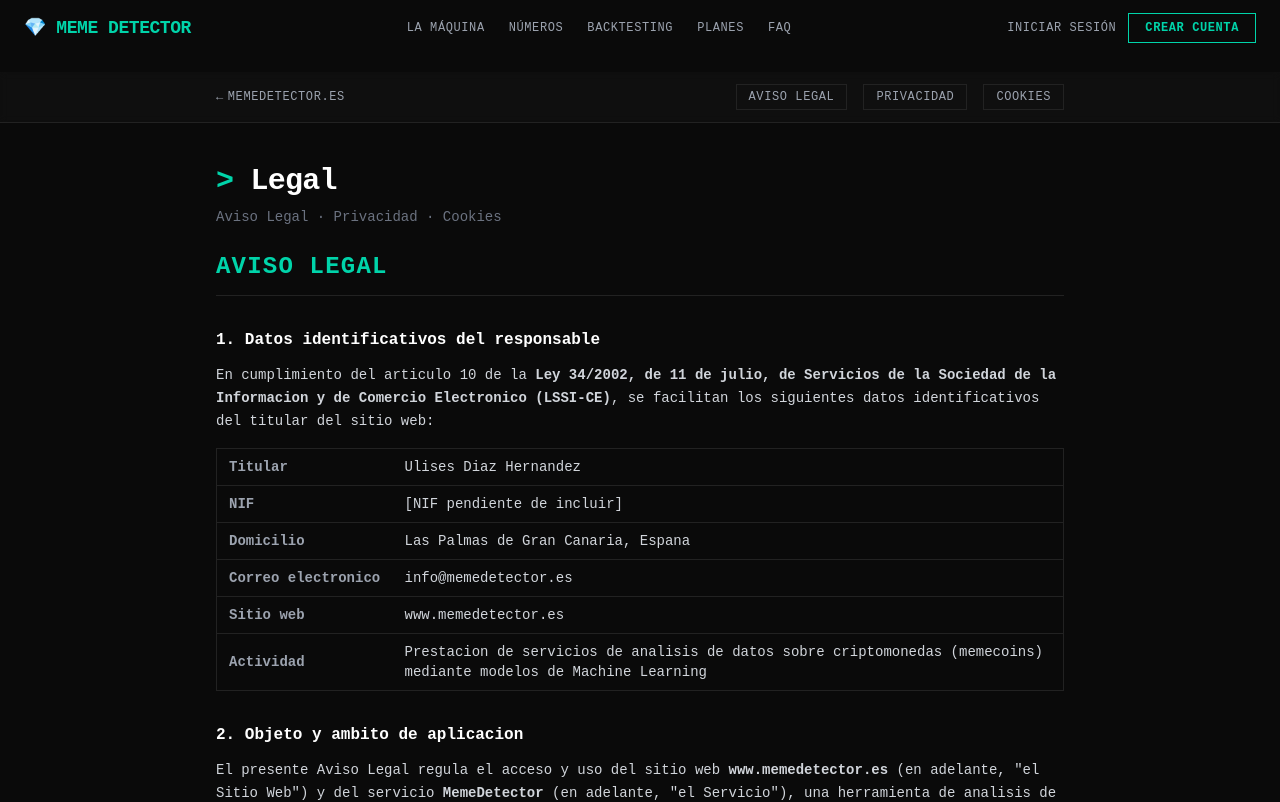
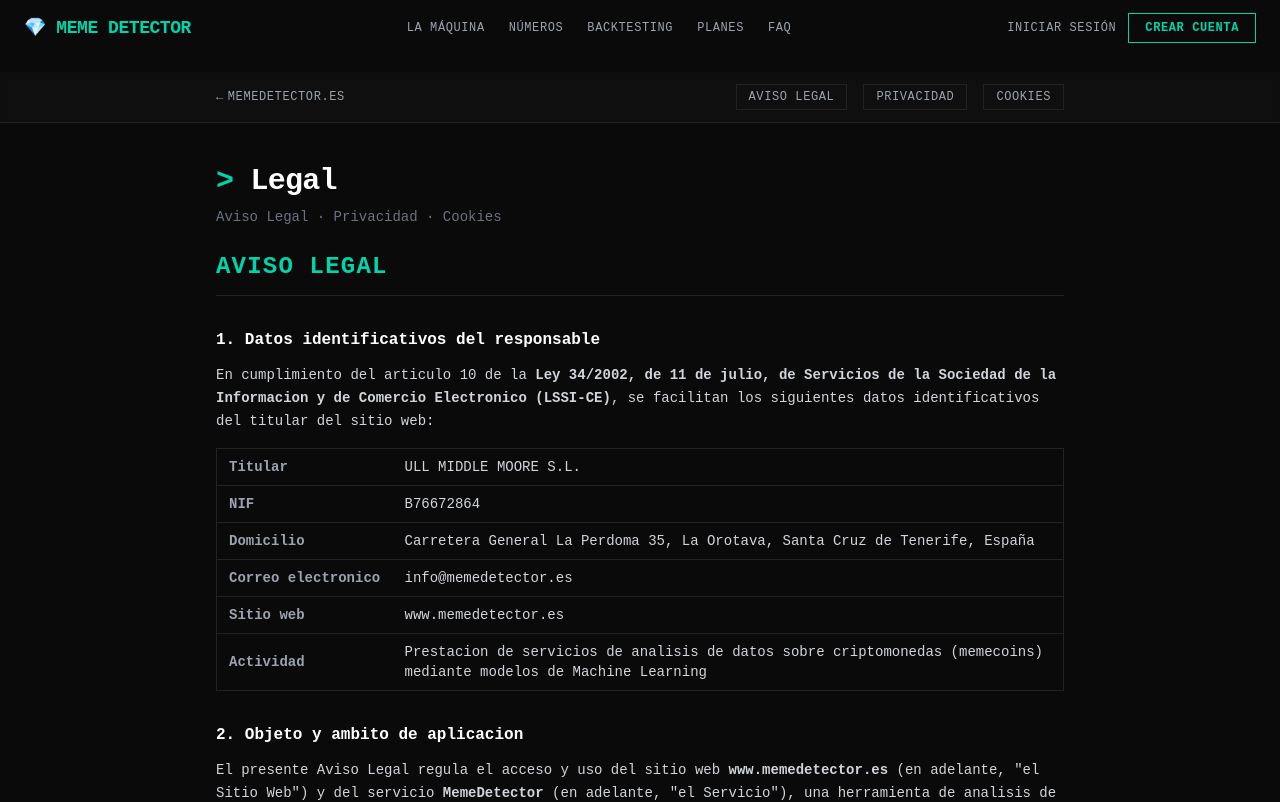
Before and after one commit to Ulldh/trading-memes, a Next.js app in the folder landing/: page /legal in a window 1280 px wide. Shown: the top 802 px of the page. Built offline with nearby package versions, Linux system fonts and the light colour scheme.

Commit message:
fix(legal): update company data — ULL MIDDLE MOORE S.L., B76672864, La Orotava

```diff
--- a/landing/src/app/legal/page.tsx
+++ b/landing/src/app/legal/page.tsx
@@ -70,9 +70,9 @@
                 <div className="overflow-x-auto">
                   <table className="w-full text-sm border border-dark-600">
                     <tbody>
-                      <tr className="border-b border-dark-600"><td className="py-2 px-3 text-gray-400 font-semibold w-44">Titular</td><td className="py-2 px-3">Ulises Diaz Hernandez</td></tr>
-                      <tr className="border-b border-dark-600"><td className="py-2 px-3 text-gray-400 font-semibold">NIF</td><td className="py-2 px-3">[NIF pendiente de incluir]</td></tr>
-                      <tr className="border-b border-dark-600"><td className="py-2 px-3 text-gray-400 font-semibold">Domicilio</td><td className="py-2 px-3">Las Palmas de Gran Canaria, Espana</td></tr>
+                      <tr className="border-b border-dark-600"><td className="py-2 px-3 text-gray-400 font-semibold w-44">Titular</td><td className="py-2 px-3">ULL MIDDLE MOORE S.L.</td></tr>
+                      <tr className="border-b border-dark-600"><td className="py-2 px-3 text-gray-400 font-semibold">NIF</td><td className="py-2 px-3">B76672864</td></tr>
+                      <tr className="border-b border-dark-600"><td className="py-2 px-3 text-gray-400 font-semibold">Domicilio</td><td className="py-2 px-3">Carretera General La Perdoma 35, La Orotava, Santa Cruz de Tenerife, España</td></tr>
                       <tr className="border-b border-dark-600"><td className="py-2 px-3 text-gray-400 font-semibold">Correo electronico</td><td className="py-2 px-3">info@memedetector.es</td></tr>
                       <tr className="border-b border-dark-600"><td className="py-2 px-3 text-gray-400 font-semibold">Sitio web</td><td className="py-2 px-3">www.memedetector.es</td></tr>
                       <tr><td className="py-2 px-3 text-gray-400 font-semibold">Actividad</td><td className="py-2 px-3">Prestacion de servicios de analisis de datos sobre criptomonedas (memecoins) mediante modelos de Machine Learning</td></tr>
@@ -241,7 +241,7 @@
                 </p>
                 <p className="mb-3">
                   Para la resolucion de cualquier controversia que pudiera derivarse del acceso o uso del
-                  Servicio, las partes se someten a los <strong>Juzgados y Tribunales de Las Palmas de Gran
+                  Servicio, las partes se someten a los <strong>Juzgados y Tribunales de Santa Cruz de Gran
                   Canaria (Espana)</strong>, sin perjuicio de lo dispuesto en la normativa vigente en materia de
                   consumidores y usuarios, que podra determinar la competencia del tribunal del domicilio
                   del consumidor.
@@ -293,9 +293,9 @@
                 <div className="overflow-x-auto">
                   <table className="w-full text-sm border border-dark-600">
                     <tbody>
-                      <tr className="border-b border-dark-600"><td className="py-2 px-3 text-gray-400 font-semibold w-44">Responsable</td><td className="py-2 px-3">Ulises Diaz Hernandez</td></tr>
-                      <tr className="border-b border-dark-600"><td className="py-2 px-3 text-gray-400 font-semibold">NIF</td><td className="py-2 px-3">[NIF pendiente de incluir]</td></tr>
-                      <tr className="border-b border-dark-600"><td className="py-2 px-3 text-gray-400 font-semibold">Domicilio</td><td className="py-2 px-3">Las Palmas de Gran Canaria, Espana</td></tr>
+                      <tr className="border-b border-dark-600"><td className="py-2 px-3 text-gray-400 font-semibold w-44">Responsable</td><td className="py-2 px-3">ULL MIDDLE MOORE S.L.</td></tr>
+                      <tr className="border-b border-dark-600"><td className="py-2 px-3 text-gray-400 font-semibold">NIF</td><td className="py-2 px-3">B76672864</td></tr>
+                      <tr className="border-b border-dark-600"><td className="py-2 px-3 text-gray-400 font-semibold">Domicilio</td><td className="py-2 px-3">Carretera General La Perdoma 35, La Orotava, Santa Cruz de Tenerife, España</td></tr>
                       <tr className="border-b border-dark-600"><td className="py-2 px-3 text-gray-400 font-semibold">Correo electronico</td><td className="py-2 px-3">info@memedetector.es</td></tr>
                       <tr><td className="py-2 px-3 text-gray-400 font-semibold">Sitio web</td><td className="py-2 px-3">www.memedetector.es</td></tr>
                     </tbody>
```
Also changed, not shown: 1 other file (tests, documents, lock files or other folders).
